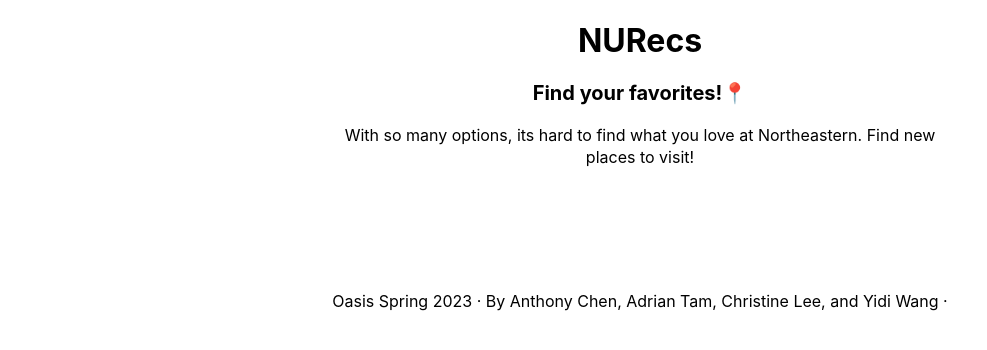
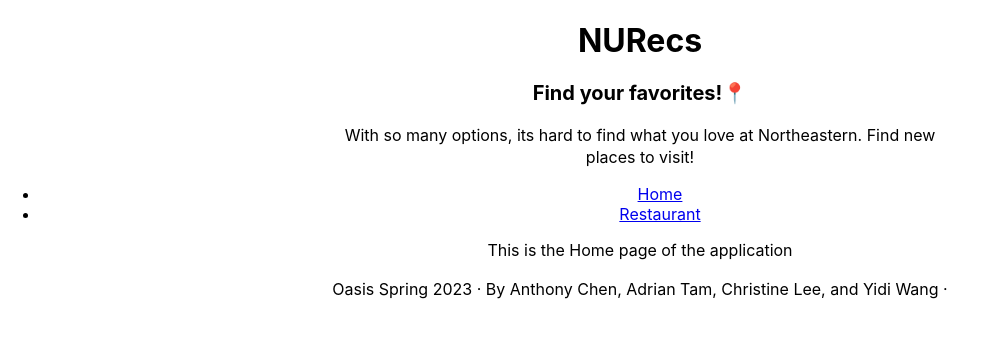
Before and after one commit to Anzchen/NURecs, a React (Create React App) app: page / in a window 1280 px wide. Shown: the top 350 px of the page, without its empty margins (0-987 px from the left). Built offline with nearby package versions, Linux system fonts and the light colour scheme.

Commit message:
Client side routing

```diff
--- a/package.json
+++ b/package.json
@@ -8,6 +8,7 @@
     "@testing-library/user-event": "^13.5.0",
     "react": "^18.2.0",
     "react-dom": "^18.2.0",
+    "react-router-dom": "^6.8.1",
     "react-scripts": "5.0.1",
     "web-vitals": "^2.1.4"
   },
--- a/src/App.js
+++ b/src/App.js
@@ -1,34 +1,34 @@
 import { Header } from './Components/Header';
 import { Footer } from './Components/Footer';
-import './App.css';
+import { Routes, Route, Link } from "react-router-dom";
+import Home from "./Home";
+import Restaurant from "./Restaurant";
+import { useEffect} from "react";
+import "./App.css";
+function App() {
 
-function App() {
+  useEffect(() => {
+    document.title = "NURecs";
+  }, []);
+
   return (
-<div className="page-wrapper">
+    <div className="App">
+      <h1 style={{float: 'start'}}>NURecs</h1>
       <Header />
-          <>
-            <div className="highlights-menu">
-              <div className="highlights-menu-row row-span-3">
-                {/* <TacoComponent name="Base">
-                  {recipe.bases.map((b) => (
-                    <MenuItemLink
-                      key={b.url}
-                      url={b.url}
-                      name={b.name}
-                      description={truncate(b.recipe_text, 150)}
-                      tags={b.tags}
-                    />
-                  ))}
-                </TacoComponent> */}
-              </div>
-            </div>
-          </>
-
-      <div style={{ marginTop: `7.5rem` }}>
-        <Footer />
-      </div>
+      <ul>
+        <li>
+          <Link to="/">Home</Link>
+        </li>
+        <li>
+          <Link to="/Restaurant">Restaurant</Link>
+        </li>
+      </ul>
+      <Routes>
+        <Route path="/" element={<Home />}></Route>
+        <Route path="/restaurant" element={<Restaurant />}></Route>
+      </Routes>
+      <Footer />
     </div>
   );
 }
-
 export default App;
--- a/src/Components/Header.js
+++ b/src/Components/Header.js
@@ -3,8 +3,6 @@
 export function Header() {
   return (
     <header className="header">
-      <h1>NURecs</h1>
-
       <p className="sub-headline">
         <b>Find your favorites!📍</b>
       </p>
--- /dev/null
+++ b/src/Home.js
@@ -0,0 +1,10 @@
+import React from "react";
+
+const Home = () => {
+  return (
+    <div>
+      <p>This is the Home page of the application</p>
+    </div>
+  );
+};
+export default Home;
--- /dev/null
+++ b/src/Restaurant.js
@@ -0,0 +1,10 @@
+import React from "react";
+
+const Restaurant = () => {
+  return (
+    <div>
+      <p>This is the Restaurant page.</p>
+    </div>
+  );
+};
+export default Restaurant;
--- a/src/index.js
+++ b/src/index.js
@@ -3,13 +3,12 @@
 import './index.css';
 import App from './App';
 import reportWebVitals from './reportWebVitals';
-
+import { BrowserRouter } from "react-router-dom";
 const root = ReactDOM.createRoot(document.getElementById('root'));
 root.render(
-  <React.StrictMode>
-    <App />
-  </React.StrictMode>
-);
+<BrowserRouter>
+  <App />
+</BrowserRouter>);
 
 // If you want to start measuring performance in your app, pass a function
 // to log results (for example: reportWebVitals(console.log))
```
Also changed, not shown: 2 other files (tests, documents, lock files or other folders).
